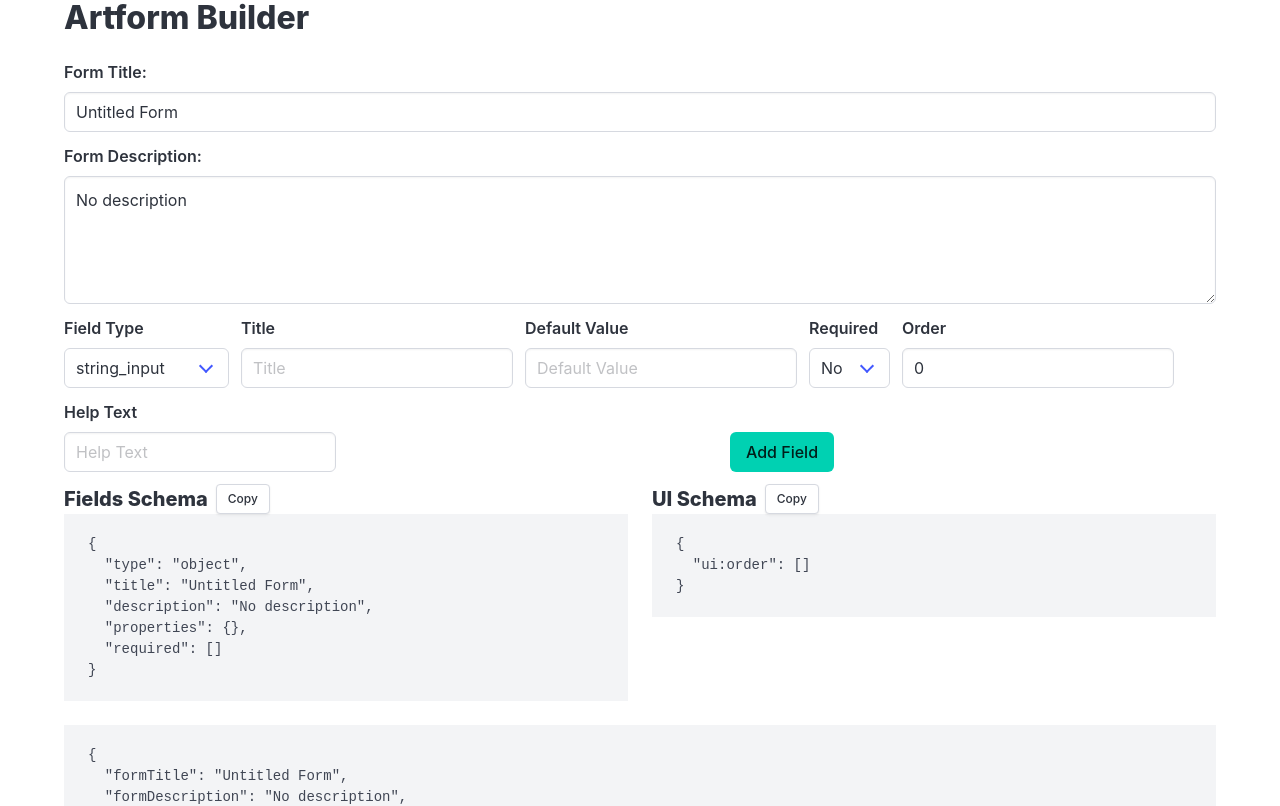
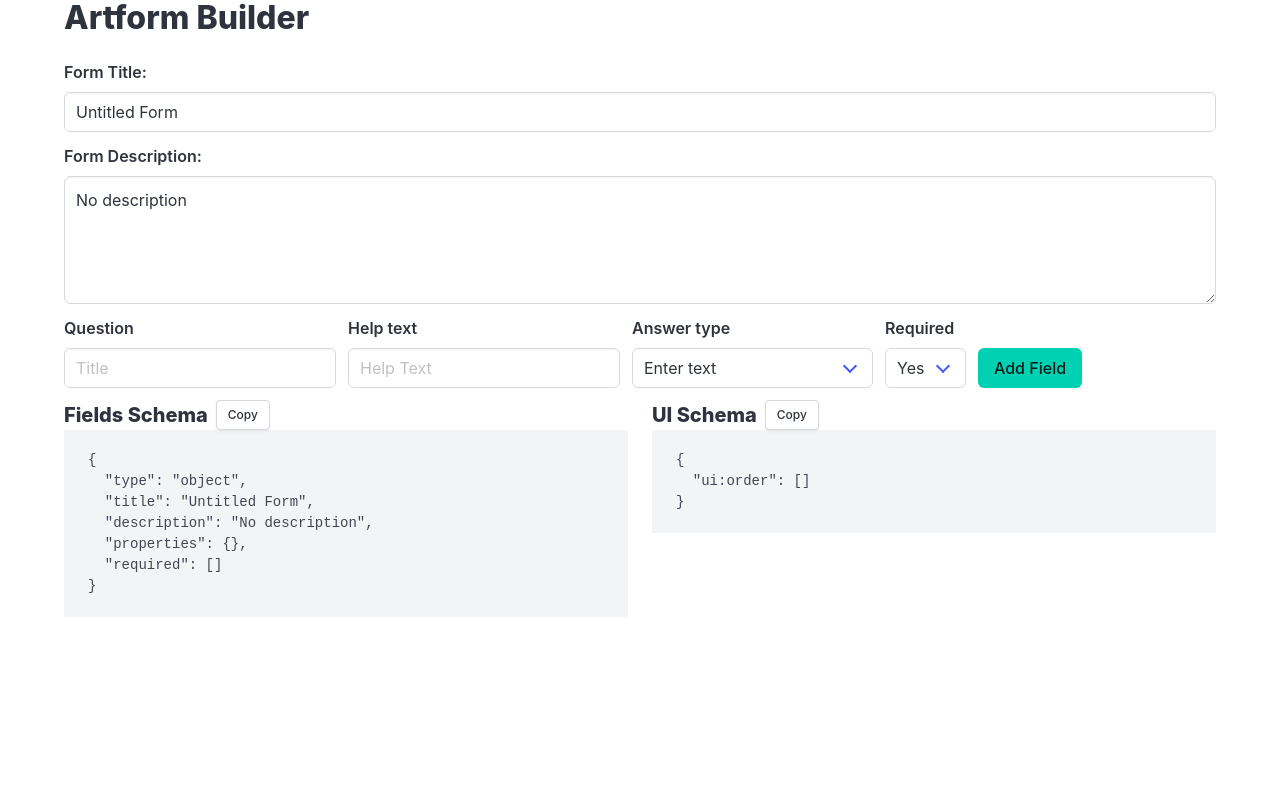
Before and after one commit to lenwhite/artform-builder, a React (Create React App) app: page / in a window 1280 px wide. Shown: the top 806 px of the page. Built offline with nearby package versions, Linux system fonts and the light colour scheme.

Commit message:
Clean up input types

```diff
--- a/public/index.html
+++ b/public/index.html
@@ -11,7 +11,7 @@
     <meta name="theme-color" content="#000000" />
     <meta
       name="description"
-      content="Web site created using create-react-app"
+      content="Build your own artform here! (Instawork only)"
     />
     <link rel="apple-touch-icon" href="%PUBLIC_URL%/logo192.png" />
     <!--
--- a/src/AddFieldRow.tsx
+++ b/src/AddFieldRow.tsx
@@ -1,124 +1,104 @@
-import React, { useState } from 'react';
+import React from 'react';
+import { useForm } from 'react-hook-form';
 import { useFormBuilderStore, Field } from './store';
 
-const fieldTypes = [
-    'string_input',
-    'string_textarea',
-    'string_picker',
-    'string_radio',
-    'date',
-    'email',
-    'url',
-    'checkbox',
-    'boolean_radio',
-    'number_input',
-] as const;
+const fieldTypeMapping: Record<string, Field['type']> = {
+    'Enter number': 'number_input',
+    'Enter text': 'string_input',
+    'Enter text (multiple lines)': 'string_textarea',
+    'Choose option from list': 'string_picker',
+    'Choose number from list': 'string_radio',
+    'Choose yes or no': 'boolean_radio',
+    Checkboxes: 'checkbox',
+    'Enter date': 'date',
+    'Take a picture': 'camera_upload',
+    'Upload a file': 'file_upload',
+};
 
-type FieldType = (typeof fieldTypes)[number];
+type FormValues = {
+    required: string;
+    title: string;
+    helpText: string;
+    fieldType: Field['type'];
+};
 
 export const AddFieldRow = () => {
     const store = useFormBuilderStore();
     const { addField } = store;
+    const fieldLength = useFormBuilderStore((state) => state.fields.length);
 
-    const [fieldType, setFieldType] = useState<FieldType>('string_input');
-    const [title, setTitle] = useState<string>('');
-    const [defaultValue, setDefaultValue] = useState<string | number | boolean>(
-        ''
-    );
-    const [required, setRequired] = useState<boolean>(false);
-    const [order, setOrder] = useState<number>(0);
-    const [helpText, setHelpText] = useState<string>('');
+    const {
+        register,
+        handleSubmit,
+        formState: { errors },
+    } = useForm<FormValues>({
+        defaultValues: {
+            title: '',
+            helpText: '',
+            fieldType: 'string_input',
+            required: 'true',
+        },
+    });
 
-    const handleAddField = (e: React.FormEvent) => {
-        e.preventDefault();
-        const newField: Field = {
-            type: fieldType,
-            title,
-            default: defaultValue,
-            required,
-            order,
-            helpText,
-        };
-        addField(newField);
+    const onSubmit = (data: FormValues) => {
+        addField({
+            order: fieldLength + 1,
+            title: data.title,
+            helpText: data.helpText,
+            type: data.fieldType,
+            required: data.required === 'true',
+            default: null,
+        });
+        // Reset form state
     };
 
     return (
         <form
-            onSubmit={handleAddField}
+            onSubmit={handleSubmit(onSubmit)}
             className="field is-grouped is-grouped-multiline"
         >
             <div className="control">
-                <label className="label">Field Type</label>
+                <label className="label">Question</label>
+                <input
+                    className="input"
+                    type="text"
+                    placeholder="Title"
+                    {...register('title', { required: true })}
+                />
+                {errors.title && <p className="error">Title is required</p>}
+            </div>
+            <div className="control">
+                <label className="label">Help text</label>
+                <input
+                    className="input"
+                    type="text"
+                    placeholder="Help Text"
+                    {...register('helpText')}
+                />
+            </div>
+            <div className="control">
+                <label className="label">Answer type</label>
                 <div className="select">
-                    <select
-                        value={fieldType}
-                        onChange={(e) =>
-                            setFieldType(e.target.value as FieldType)
-                        }
-                    >
-                        {fieldTypes.map((type) => (
-                            <option key={type} value={type}>
-                                {type}
+                    <select {...register('fieldType')}>
+                        {Object.keys(fieldTypeMapping).map((key) => (
+                            <option key={key} value={fieldTypeMapping[key]}>
+                                {key}
                             </option>
                         ))}
                     </select>
                 </div>
             </div>
             <div className="control">
-                <label className="label">Title</label>
-                <input
-                    className="input"
-                    type="text"
-                    placeholder="Title"
-                    value={title}
-                    onChange={(e) => setTitle(e.target.value)}
-                    required
-                />
-            </div>
-            <div className="control">
-                <label className="label">Default Value</label>
-                <input
-                    className="input"
-                    type="text"
-                    placeholder="Default Value"
-                    value={defaultValue.toString()}
-                    onChange={(e) => setDefaultValue(e.target.value)}
-                />
-            </div>
-            <div className="control">
                 <label className="label">Required</label>
                 <div className="select">
-                    <select
-                        value={required ? 'true' : 'false'}
-                        onChange={(e) => setRequired(e.target.value === 'true')}
-                    >
+                    <select {...register('required')}>
                         <option value="true">Yes</option>
                         <option value="false">No</option>
                     </select>
                 </div>
             </div>
-            <div className="control">
-                <label className="label">Order</label>
-                <input
-                    className="input"
-                    type="number"
-                    placeholder="Order"
-                    value={order}
-                    onChange={(e) => setOrder(Number(e.target.value))}
-                />
-            </div>
-            <div className="control">
-                <label className="label">Help Text</label>
-                <input
-                    className="input"
-                    type="text"
-                    placeholder="Help Text"
-                    value={helpText}
-                    onChange={(e) => setHelpText(e.target.value)}
-                />
-            </div>
             <div
-                className="control is-expanded has-text-centered"
+                className="control has-text-centered"
                 style={{ alignSelf: 'flex-end' }}
             >
                 <button className="button is-primary" type="submit">
--- a/src/FormBuilder.tsx
+++ b/src/FormBuilder.tsx
@@ -1,7 +1,6 @@
 import React from 'react';
 import { useFormBuilderStore } from './store';
 import AddFieldRow from './AddFieldRow';
-import { convertStoreToSchemas } from './convertToSchemas';
 import { FormCode } from './FormCode';
 
 const FormBuilder: React.FC = () => {
@@ -9,8 +8,6 @@ const FormBuilder: React.FC = () => {
 
     const { formTitle, setFormTitle, formDescription, setFormDescription } =
         store;
-
-    const { fieldsSchema, uiSchema } = convertStoreToSchemas(store);
 
     return (
         <div className="container">
@@ -43,9 +40,6 @@ const FormBuilder: React.FC = () => {
             </div>
             <AddFieldRow />
             <FormCode />
-            <pre>{JSON.stringify(store, null, 2)}</pre>
-            <pre>{JSON.stringify(fieldsSchema, null, 2)}</pre>
-            <pre>{JSON.stringify(uiSchema, null, 2)}</pre>
         </div>
     );
 };
--- a/src/convertToSchemas.ts
+++ b/src/convertToSchemas.ts
@@ -17,12 +17,10 @@ export function convertStoreToSchemas(store: FormBuilderStore) {
 
     // Create the ui:order array to maintain the order in ui_schema
 
-    uiSchema['ui:order'] = sortedFields.map((field) =>
-        field.title.replace(/\s+/g, '_').toLowerCase()
-    );
+    uiSchema['ui:order'] = sortedFields.map((field) => field.order.toString());
 
     store.fields.forEach((field) => {
-        const fieldName = field.title.replace(/\s+/g, '_').toLowerCase();
+        const fieldName = field.order.toString();
 
         let fieldSchema;
         let uiFieldSchema = {};
@@ -32,7 +30,6 @@ export function convertStoreToSchemas(store: FormBuilderStore) {
                 fieldSchema = {
                     title: field.title,
                     type: 'string',
-                    default: field.default,
                 };
                 break;
 
@@ -40,7 +37,6 @@ export function convertStoreToSchemas(store: FormBuilderStore) {
                 fieldSchema = {
                     title: field.title,
                     type: 'string',
-                    default: field.default,
                 };
                 uiFieldSchema = { 'ui:widget': 'textarea' };
                 break;
@@ -89,7 +85,6 @@ export function convertStoreToSchemas(store: FormBuilderStore) {
                 fieldSchema = {
                     title: field.title,
                     type: 'boolean',
-                    default: field.default,
                 };
                 break;
 
@@ -97,7 +92,6 @@ export function convertStoreToSchemas(store: FormBuilderStore) {
                 fieldSchema = {
                     title: field.title,
                     type: 'boolean',
-                    default: field.default,
                 };
                 uiFieldSchema = { 'ui:widget': 'radio' };
                 break;
@@ -106,8 +100,23 @@ export function convertStoreToSchemas(store: FormBuilderStore) {
                 fieldSchema = {
                     title: field.title,
                     type: 'integer',
-                    default: field.default,
                 };
+                break;
+
+            case 'camera_upload':
+                fieldSchema = {
+                    title: field.title,
+                    type: 'camera',
+                };
+                uiFieldSchema = { 'ui:widget': 'camera' };
+                break;
+
+            case 'file_upload':
+                fieldSchema = {
+                    title: field.title,
+                    type: 'file',
+                };
+                uiFieldSchema = { 'ui:widget': 'file' };
                 break;
 
             default:
--- a/src/store.ts
+++ b/src/store.ts
@@ -1,6 +1,7 @@
 import { create } from 'zustand';
 
 export type Field = {
+    order: number;
     type:
         | 'string_input'
         | 'string_textarea'
@@ -11,13 +12,15 @@ export type Field = {
         | 'url'
         | 'checkbox'
         | 'boolean_radio'
-    | 'number_input';
+        | 'number_input'
+        | 'number_radio'
+        | 'camera_upload'
+        | 'file_upload';
     title: string;
-  default: string | number | boolean;
+    default: string | number | boolean | null;
     required: boolean;
     enum?: (string | number)[];
     enumNames?: string[];
-  order: number;
     helpText?: string;
 };
 
```
Also changed, not shown: src/DragList.tsx (deleted). Lines whose indentation alone changed are shown as unchanged.
